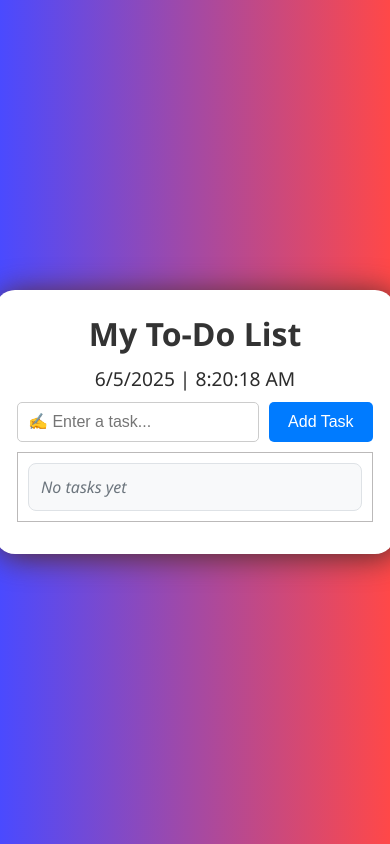
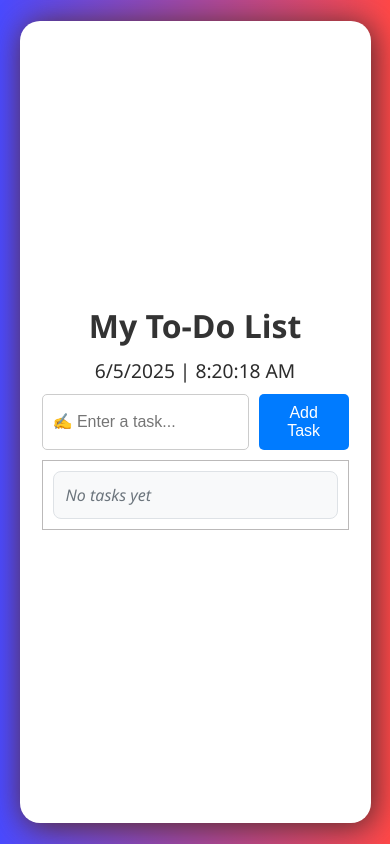
Before and after one commit to MohammedThouseefM/todo-list, a React (Vite) app: page / in a window 390 px wide. Built offline with nearby package versions, Linux system fonts and the light colour scheme.

Commit message:
media quary added

```diff
--- a/src/TodoApp.css
+++ b/src/TodoApp.css
@@ -197,3 +197,22 @@ body {
   padding: 20px;
   text-align: center;
 }
+
+@media screen and (max-width : 425px) {
+  #root{
+    width: 100%;
+    height: 100%;
+    align-content: center;
+  }
+  .app-container{
+    margin: auto;
+    width: 90%;
+    height: 95%;
+    align-content: center;
+  }
+  .todo-list{
+    max-height: 40%;
+    overflow: hidden;
+    width: 100%;
+  }
+}
```
